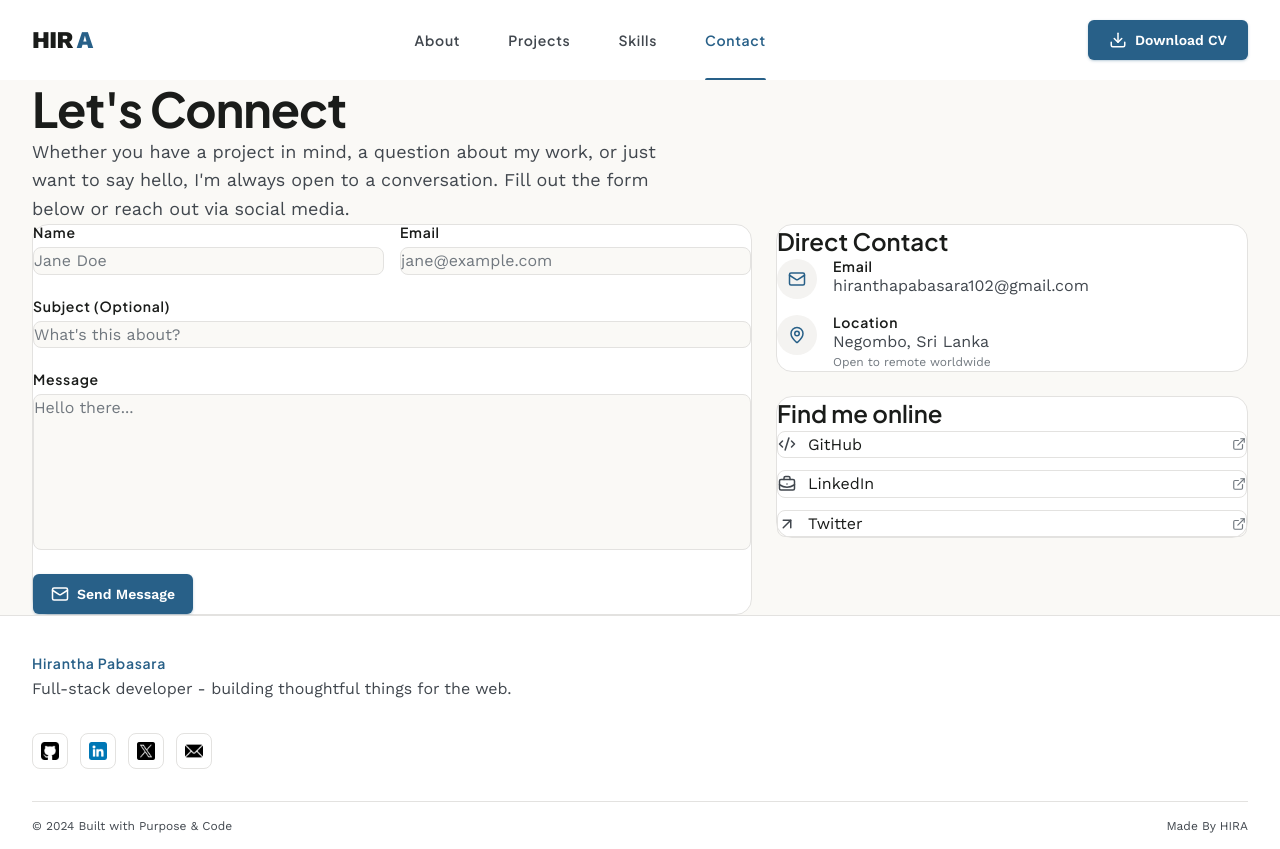
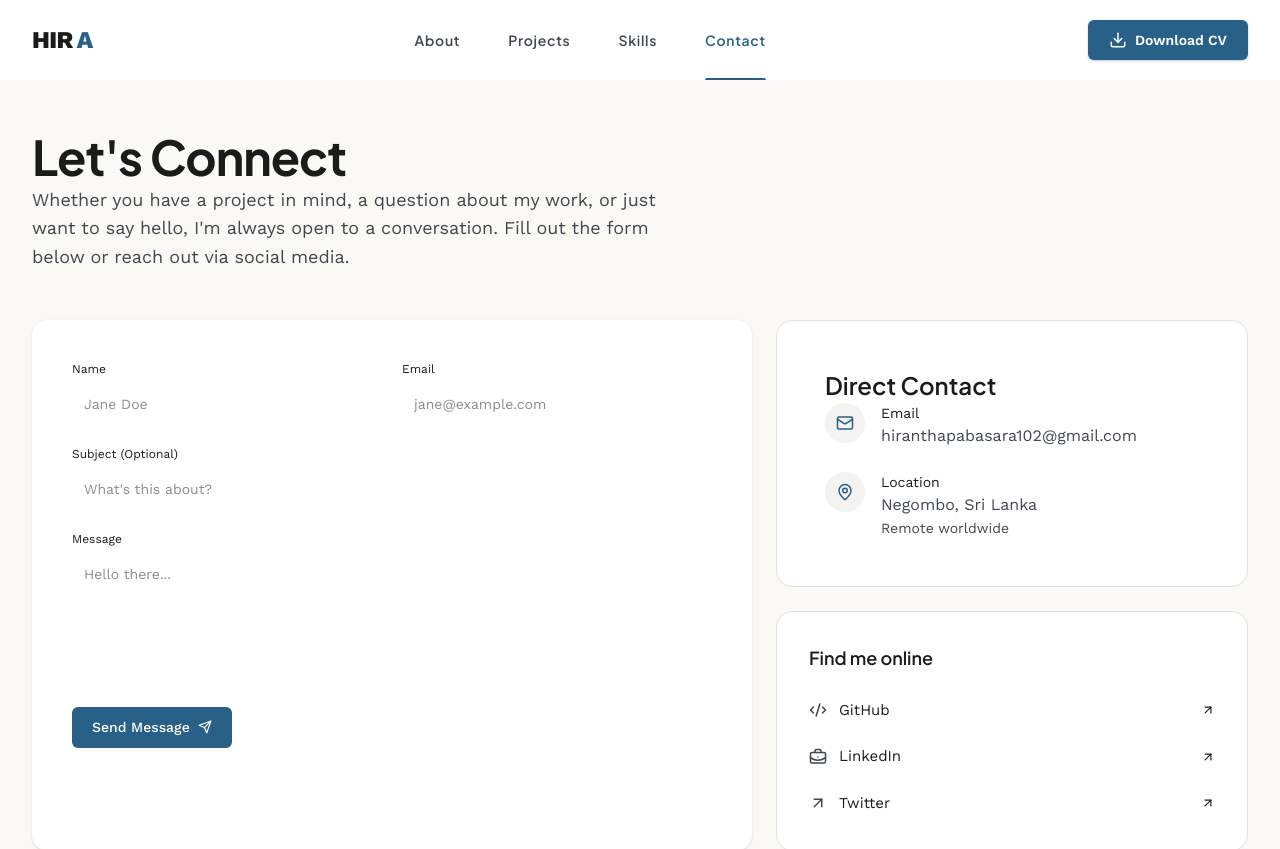
Before and after one commit to hirantha-pabasara/portfoliov2, a Next.js app: page /contact in a window 1280 px wide. Shown: the top 849 px of the page. Built offline with nearby package versions, Linux system fonts and the light colour scheme.

Commit message:
feat: enhance Contact page layout and styling, add NotFound and BackButton components

```diff
--- a/src/app/(website)/contact/page.tsx
+++ b/src/app/(website)/contact/page.tsx
@@ -1,8 +1,7 @@
 "use client";
 
 import { useState, type ChangeEvent, type FormEvent } from "react";
-import { ArrowUpRight, BriefcaseBusiness, Code2, ExternalLink, Mail, MapPin } from "lucide-react";
-import Button from "@/components/ui/Button";
+import { ArrowUpRight, BriefcaseBusiness, Code2, Mail, MapPin } from "lucide-react";
 
 const socialLinks = [
     {
@@ -41,11 +40,11 @@ export default function ContactPage() {
     }
 
     return (
-        <main className="flex-1">
+        <main className="flex-1" style={{ marginBottom: "80px" }}>
             <div className="site-container py-16">
 
             {/* Header */}
-            <div className="mb-12">
+            <div style={{ marginTop: "48px", marginBottom: "48px" }}>
                 <h1 className="typography-h1 text-brand-text mb-4">Let&apos;s Connect</h1>
                 <p className="typography-body-lg text-brand-muted max-w-2xl">
                     Whether you have a project in mind, a question about my work, or just
@@ -55,16 +54,16 @@ export default function ContactPage() {
             </div>
 
             {/* Main Grid */}
-            <div className="grid grid-cols-1 lg:grid-cols-5 gap-6">
+            <div className="grid grid-cols-1 lg:grid-cols-5 gap-6 ">
 
                 {/* Form — left, takes 3 cols */}
-                <div className="lg:col-span-3 bg-brand-surface rounded-2xl border border-brand-border p-8">
-                    <form onSubmit={handleSubmit} className="flex flex-col gap-6">
+                <div className="lg:col-span-3 bg-brand-surface rounded-2xl shadow-sm" style={{ padding: "40px" }}>
+                    <form onSubmit={handleSubmit} style={{ display: "flex", flexDirection: "column", gap: "20px" }}>
 
                         {/* Name + Email row */}
-                        <div className="grid grid-cols-1 sm:grid-cols-2 gap-4">
-                            <div className="flex flex-col gap-2">
-                                <label className="typography-label-md text-brand-text">Name</label>
+                        <div style={{ display: "grid", gridTemplateColumns: "1fr 1fr", gap: "20px" }}>
+                            <div style={{ display: "flex", flexDirection: "column", gap: "6px" }}>
+                                <label style={{ fontSize: "12px", color: "var(--color-brand-text)" }}>Name</label>
                                 <input
                                     type="text"
                                     name="name"
@@ -72,11 +71,19 @@ export default function ContactPage() {
                                     value={formData.name}
                                     onChange={handleChange}
                                     required
-                                    className="px-4 py-3 rounded-lg border border-brand-border bg-brand-bg text-brand-text placeholder:text-brand-outline focus:outline-none focus:ring-2 focus:ring-brand-accent/30 focus:border-brand-accent transition-colors typography-body-md"
+                                    style={{
+                                        padding: "10px 12px",
+                                        borderRadius: "6px",
+                                        border: "none",
+                                        backgroundColor: "var(--color-brand-surface-container-low)",
+                                        color: "var(--color-brand-text)",
+                                        fontSize: "14px",
+                                        outline: "none",
+                                    }}
                                 />
                             </div>
-                            <div className="flex flex-col gap-2">
-                                <label className="typography-label-md text-brand-text">Email</label>
+                            <div style={{ display: "flex", flexDirection: "column", gap: "6px" }}>
+                                <label style={{ fontSize: "12px", color: "var(--color-brand-text)" }}>Email</label>
                                 <input
                                     type="email"
                                     name="email"
@@ -84,47 +91,89 @@ export default function ContactPage() {
                                     value={formData.email}
                                     onChange={handleChange}
                                     required
-                                    className="px-4 py-3 rounded-lg border border-brand-border bg-brand-bg text-brand-text placeholder:text-brand-outline focus:outline-none focus:ring-2 focus:ring-brand-accent/30 focus:border-brand-accent transition-colors typography-body-md"
+                                    style={{
+                                        padding: "10px 12px",
+                                        borderRadius: "6px",
+                                        border: "none",
+                                        backgroundColor: "var(--color-brand-surface-container-low)",
+                                        color: "var(--color-brand-text)",
+                                        fontSize: "14px",
+                                        outline: "none",
+                                    }}
                                 />
                             </div>
                         </div>
 
                         {/* Subject */}
-                        <div className="flex flex-col gap-2">
-                            <label className="typography-label-md text-brand-text">Subject (Optional)</label>
+                        <div style={{ display: "flex", flexDirection: "column", gap: "6px" }}>
+                            <label style={{ fontSize: "12px", color: "var(--color-brand-text)" }}>Subject (Optional)</label>
                             <input
                                 type="text"
                                 name="subject"
                                 placeholder="What's this about?"
                                 value={formData.subject}
                                 onChange={handleChange}
-                                className="px-4 py-3 rounded-lg border border-brand-border bg-brand-bg text-brand-text placeholder:text-brand-outline focus:outline-none focus:ring-2 focus:ring-brand-accent/30 focus:border-brand-accent transition-colors typography-body-md"
+                                style={{
+                                    padding: "10px 12px",
+                                    borderRadius: "6px",
+                                    border: "none",
+                                    backgroundColor: "var(--color-brand-surface-container-low)",
+                                    color: "var(--color-brand-text)",
+                                    fontSize: "14px",
+                                    outline: "none",
+                                }}
                             />
                         </div>
 
                         {/* Message */}
-                        <div className="flex flex-col gap-2">
-                            <label className="typography-label-md text-brand-text">Message</label>
+                        <div style={{ display: "flex", flexDirection: "column", gap: "6px" }}>
+                            <label style={{ fontSize: "12px", color: "var(--color-brand-text)" }}>Message</label>
                             <textarea
                                 name="message"
                                 placeholder="Hello there..."
                                 value={formData.message}
                                 onChange={handleChange}
                                 required
-                                rows={6}
-                                className="px-4 py-3 rounded-lg border border-brand-border bg-brand-bg text-brand-text placeholder:text-brand-outline focus:outline-none focus:ring-2 focus:ring-brand-accent/30 focus:border-brand-accent transition-colors typography-body-md resize-none"
+                                rows={5}
+                                style={{
+                                    padding: "10px 12px",
+                                    borderRadius: "6px",
+                                    border: "none",
+                                    backgroundColor: "var(--color-brand-surface-container-low)",
+                                    color: "var(--color-brand-text)",
+                                    fontSize: "14px",
+                                    outline: "none",
+                                    resize: "none",
+                                    fontFamily: "inherit",
+                                }}
                             />
                         </div>
 
                         {/* Submit */}
-
-                        <Button
-                            variant="primary"
-                            icon={<Mail size={18} />}
-                            className="w-40 h-10 "
-                        >
-                            Send Message
-                        </Button>
+                        <div style={{ marginTop: "8px" }}>
+                            <button
+                                type="submit"
+                                style={{
+                                    display: "inline-flex",
+                                    alignItems: "center",
+                                    gap: "8px",
+                                    backgroundColor: "var(--color-brand-accent)",
+                                    color: "#fff",
+                                    fontSize: "14px",
+                                    fontWeight: 500,
+                                    padding: "10px 20px",
+                                    borderRadius: "6px",
+                                    border: "none",
+                                    cursor: "pointer",
+                                }}
+                            >
+                                Send Message
+                                <svg width="14" height="14" viewBox="0 0 24 24" fill="none" stroke="currentColor" strokeWidth="2" strokeLinecap="round" strokeLinejoin="round">
+                                    <line x1="22" y1="2" x2="11" y2="13" />
+                                    <polygon points="22,2 15,22 11,13 2,9 22,2" />
+                                </svg>
+                            </button>
+                        </div>
 
                     </form>
                 </div>
@@ -133,15 +182,15 @@ export default function ContactPage() {
                 <div className="lg:col-span-2 flex flex-col gap-6">
 
                     {/* Direct Contact */}
-                    <div className="bg-brand-surface rounded-2xl border border-brand-border p-8">
-                        <h2 className="typography-h3 text-brand-text mb-6">Direct Contact</h2>
-                        <div className="flex flex-col gap-4">
+                    <div className="bg-brand-surface rounded-2xl border border-brand-border" style={{ padding: "48px" }}>
+                        <h2 className="typography-h3 text-brand-text mb-8">Direct Contact</h2>
+                        <div className="flex flex-col gap-6">
                             <div className="flex items-start gap-4">
                                 <div className="w-10 h-10 rounded-full bg-brand-surface-muted flex items-center justify-center shrink-0">
                                     <Mail size={18} className="text-brand-accent" />
                                 </div>
                                 <div>
-                                    <p className="typography-label-md text-brand-text">Email</p>
+                                    <p className="text-sm text-brand-text mb-0.5">Email</p>
                                     <p className="typography-body-md text-brand-muted">
                                         hiranthapabasara102@gmail.com
                                     </p>
@@ -152,18 +201,18 @@ export default function ContactPage() {
                                     <MapPin size={18} className="text-brand-accent" />
                                 </div>
                                 <div>
-                                    <p className="typography-label-md text-brand-text">Location</p>
+                                    <p className="text-sm text-brand-text mb-0.5">Location</p>
                                     <p className="typography-body-md text-brand-muted">Negombo, Sri Lanka</p>
-                                    <p className="typography-caption text-brand-outline">Open to remote worldwide</p>
+                                    <p className="text-sm text-brand-muted mt-1">Remote worldwide</p>
                                 </div>
                             </div>
                         </div>
                     </div>
 
                     {/* Find me online */}
-                    <div className="bg-brand-surface rounded-2xl border border-brand-border p-8">
-                        <h2 className="typography-h3 text-brand-text mb-6">Find me online</h2>
-                        <div className="flex flex-col gap-3">
+                    <div className="bg-brand-surface rounded-2xl border border-brand-border" style={{ padding: "32px" }}>
+                        <h2 style={{ fontSize: "18px", fontWeight: 600, color: "var(--color-brand-text)", marginBottom: "24px" }}>Find me online</h2>
+                        <div style={{ display: "flex", flexDirection: "column", gap: "16px" }}>
                             {socialLinks.map((link) => {
                                 const Icon = link.icon;
                                 return (
@@ -172,13 +221,14 @@ export default function ContactPage() {
                                         href={link.href}
                                         target="_blank"
                                         rel="noopener noreferrer"
-                                        className="flex items-center justify-between rounded-lg border border-brand-border p-4 transition-colors hover:bg-brand-surface-muted group"
+                                        style={{ display: "flex", alignItems: "center", justifyContent: "space-between", padding: "4px 0" }}
+                                        className="group"
                                     >
-                                        <div className="flex items-center gap-3">
-                                            <Icon size={18} className="text-brand-muted" />
-                                            <span className="typography-body-md text-brand-text">{link.label}</span>
+                                        <div style={{ display: "flex", alignItems: "center", gap: "12px" }}>
+                                            <Icon size={18} style={{ color: "var(--color-brand-muted)" }} />
+                                            <span style={{ fontSize: "15px", color: "var(--color-brand-text)" }}>{link.label}</span>
                                         </div>
-                                        <ExternalLink size={14} className="text-brand-outline transition-colors group-hover:text-brand-accent" />
+                                        <ArrowUpRight size={14} style={{ color: "var(--color-brand-outline)", transition: "color 0.15s" }} className="group-hover:text-brand-accent" />
                                     </a>
                                 );
                             })}
--- a/src/app/layout.tsx
+++ b/src/app/layout.tsx
@@ -5,11 +5,15 @@ import "./globals.css";
 const plusJakartaSans = Plus_Jakarta_Sans({
   variable: "--font-plus-jakarta-sans",
   subsets: ["latin"],
+  display: 'swap',
+  preload: true,
 });
 
 const workSans = Work_Sans({
   variable: "--font-work-sans",
   subsets: ["latin"],
+  display: 'swap',
+  preload: true,
 });
 
 export const metadata: Metadata = {
--- a/src/components/ui/Button.tsx
+++ b/src/components/ui/Button.tsx
@@ -1,3 +1,5 @@
+"use client";
+
 import { ButtonHTMLAttributes, ReactNode } from "react";
 
 type ButtonVariant = "primary" | "outline";
```
Also changed, not shown: src/app/(website)/projects/page.tsx (+6 -3 lines), src/app/not-found.tsx (added, +102 -0 lines), src/components/ui/BackButton.tsx (added, +15 -0 lines), src/components/ui/ProjectCard.tsx (+15 -17 lines).
